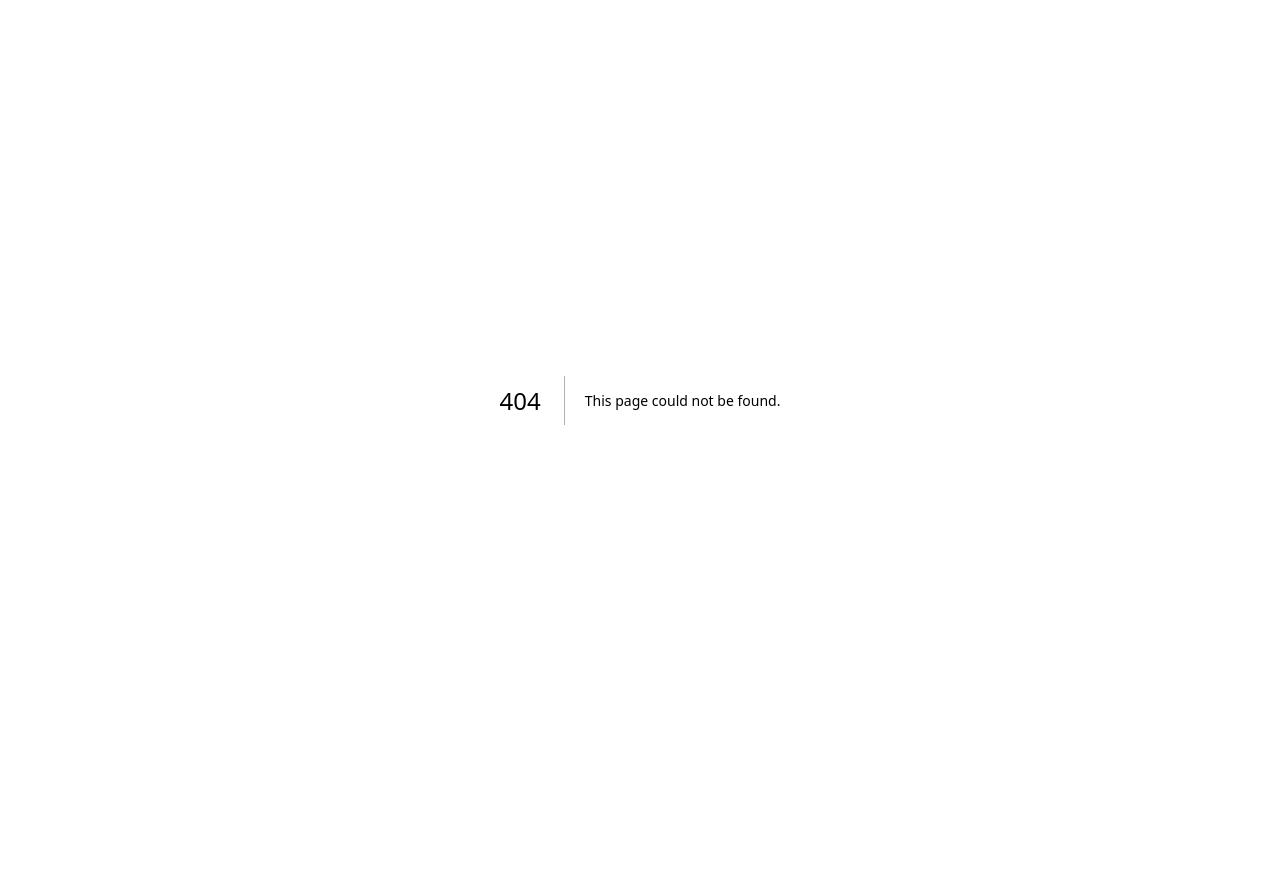
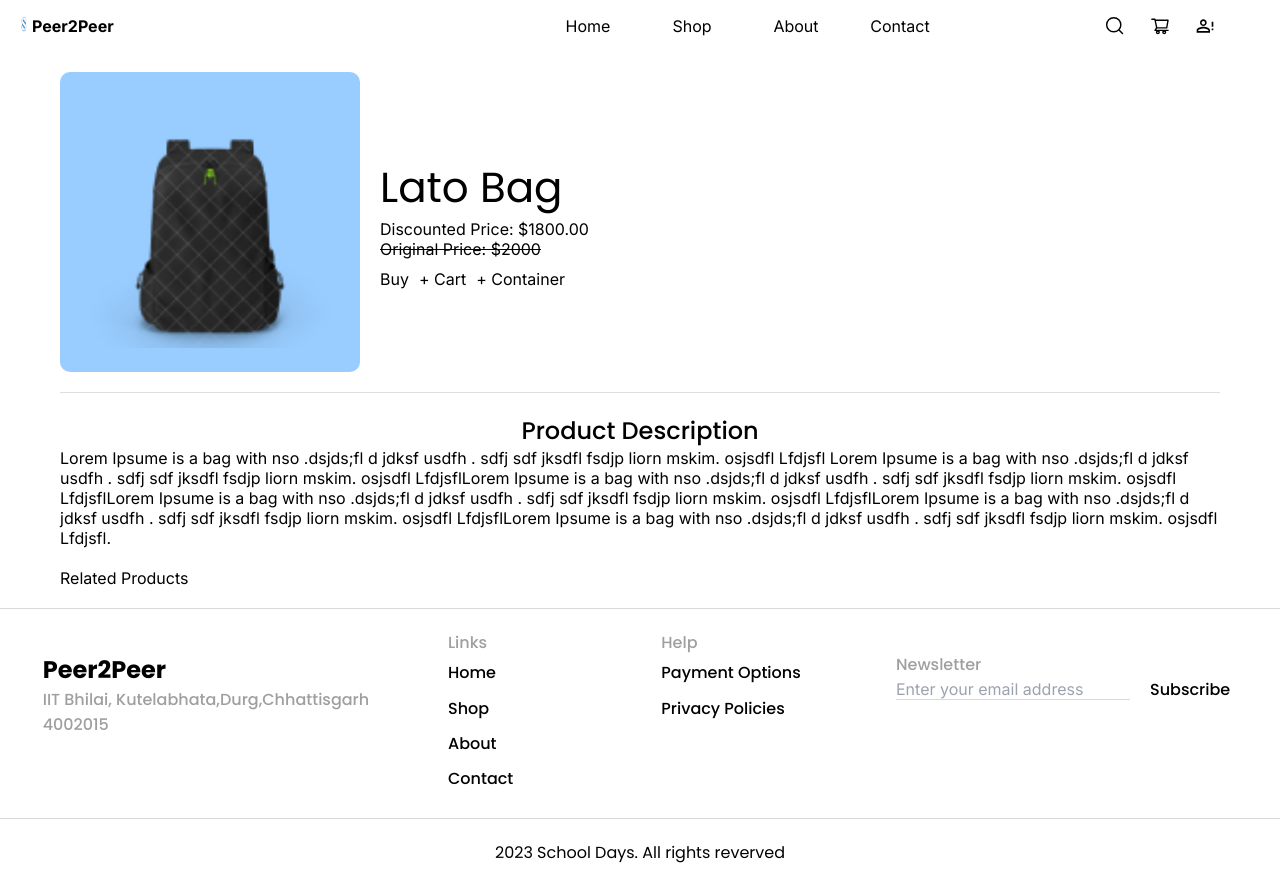
Before and after one commit to tanmay0502/p2pFront, a Next.js app: page /product in a window 1280 px wide. Before the commit this address had no page. Before the commit the page ends 800 px from the top, so only its background shows below. Built offline with nearby package versions, Linux system fonts and the light colour scheme.

Commit message:
Single Product Frontend

```diff
--- a/src/app/layout.js
+++ b/src/app/layout.js
@@ -4,7 +4,7 @@ import { Inter } from 'next/font/google'
 const inter = Inter({ subsets: ['latin'] })
 
 export const metadata = {
-  title: 'Create Next App',
+  title: 'Peer2Peer',
   description: 'Generated by create next app',
 }
 
--- a/src/app/product-list/page.js
+++ b/src/app/product-list/page.js
@@ -3,9 +3,14 @@ import Footer from '@/components/footer/footer'
 import Product from '@/components/misc/product'
 import prev from '@/components/pages/OurProd.module.css'
 import styles from './Page.module.css'
+import Link from 'next/link'
 
 export default function list() {
     var products = [
+        ["Lato Bag", "blueBag", "2000","10"],["Bag Asus", "bag3", "2000","10"],["Lato Bag", "bag4", "2000","10"],["Lato Bag", "bag5", "2000","10"],
+        ["Lato Bag", "bag9", "2000","10"],["Lato Bag", "bag5", "2000","10"],["Lato Bag", "bag7", "2000","10"],["Lato Bag", "bag6", "2000","10"],
+        ["Lato Bag", "blueBag", "2000","10"],["Bag Asus", "bag3", "2000","10"],["Lato Bag", "bag4", "2000","10"],["Lato Bag", "bag5", "2000","10"],
+        ["Lato Bag", "bag9", "2000","10"],["Lato Bag", "bag5", "2000","10"],["Lato Bag", "bag7", "2000","10"],["Lato Bag", "bag6", "2000","10"],
         ["Lato Bag", "blueBag", "2000","10"],["Bag Asus", "bag3", "2000","10"],["Lato Bag", "bag4", "2000","10"],["Lato Bag", "bag5", "2000","10"],
         ["Lato Bag", "bag9", "2000","10"],["Lato Bag", "bag5", "2000","10"],["Lato Bag", "bag7", "2000","10"],["Lato Bag", "bag6", "2000","10"],
     ]
@@ -28,6 +33,7 @@ export default function list() {
                 <div className={prev.productList}>
                             {products.map((product, index) => (
                                 <>
+                                <Link href="/product" >
                                     <div className="flex justify-center items-center">
                                     <Product
                                     key={index}
@@ -37,7 +43,7 @@ export default function list() {
                                     discount={product[3]}
                                     />
                                     </div>
-                                </>
+                                    </Link></>
                             ))}
                 </div>
             </div>
--- /dev/null
+++ b/src/app/product/Page.module.css
@@ -0,0 +1,86 @@
+/* ProductDetail.module.css */
+
+.productDetail {
+    max-width: 1200px;
+    margin: 0 auto;
+    padding: 20px;
+  }
+
+  .productInfo {
+    display: flex;
+    align-items: center;
+  }
+
+  .imageContainer {
+    width: 300px;
+    height: 300px;
+    margin-right: 20px;
+  }
+
+  .details {
+    flex: 1;
+  }
+
+  .originalPrice {
+    text-decoration: line-through;
+  }
+
+  .actions {
+    display: flex;
+    gap: 10px;
+    margin-top: 10px;
+  }
+
+  .horizontalLine {
+    margin: 20px 0;
+    border: none;
+    border-top: 1px solid #ddd;
+  }
+
+  .description {
+    width: 100%;
+    margin-bottom: 20px;
+    /* display: flex;
+    justify-content: center; */
+  }
+
+  .imageContainer {
+    width: 300px;
+    height: 300px;
+    margin-right: 20px;
+  }
+
+  .imageFrame {
+    width: 100%;
+    height: 100%;
+    display: flex;
+    justify-content: center;
+    align-items: center;
+    background-color: #99CDFF;
+    border-radius: 10px;
+    position: relative;
+  }
+
+  .image {
+    display: flex;
+    justify-content: center;
+    align-items: center;
+    max-width: 100%;
+    max-height: 100%;
+  }
+  .name{
+    color: #000;
+    font-family: Poppins;
+    font-size: 42px;
+    font-style: normal;
+    font-weight: 400;
+    line-height: normal;
+  }
+.descriptionHead{
+    color: #000;
+    font-family: Poppins;
+    font-size: 24px;
+    font-style: normal;
+    font-weight: 500;
+    line-height: normal;
+}
--- /dev/null
+++ b/src/app/product/page.js
@@ -0,0 +1,50 @@
+import Navbar from '@/components/navbar/navbar'
+import Footer from '@/components/footer/footer'
+import Product from '@/components/misc/product'
+import prev from '@/components/pages/OurProd.module.css'
+import styles from './Page.module.css'
+import Image from 'next/image'
+
+export default function Single() {
+    var currProduct =  ["Lato Bag",
+                        "Lorem Ipsume is a bag with nso .dsjds;fl d jdksf usdfh . sdfj sdf jksdfl fsdjp liorn mskim. osjsdfl Lfdjsfl Lorem Ipsume is a bag with nso .dsjds;fl d jdksf usdfh . sdfj sdf jksdfl fsdjp liorn mskim. osjsdfl LfdjsflLorem Ipsume is a bag with nso .dsjds;fl d jdksf usdfh . sdfj sdf jksdfl fsdjp liorn mskim. osjsdfl LfdjsflLorem Ipsume is a bag with nso .dsjds;fl d jdksf usdfh . sdfj sdf jksdfl fsdjp liorn mskim. osjsdfl LfdjsflLorem Ipsume is a bag with nso .dsjds;fl d jdksf usdfh . sdfj sdf jksdfl fsdjp liorn mskim. osjsdfl LfdjsflLorem Ipsume is a bag with nso .dsjds;fl d jdksf usdfh . sdfj sdf jksdfl fsdjp liorn mskim. osjsdfl Lfdjsfl.",
+                        "blueBag",
+                        "2000",
+                        "10"];
+
+    const [name, description, imageName, price, discount] = currProduct;
+    const discountedPrice = price - (price * (discount / 100));
+    return (
+
+      <div>
+            <Navbar/>
+            <div>
+                <div className={styles.productDetail}>
+                    <div className={styles.productInfo}>
+                    <div className={styles.imageContainer}>
+                        <div className={styles.imageFrame}>
+                        <Image className={styles.image} src="/bagPro.png" layout="fill" objectFit="contain" alt="Product" />
+                        </div>
+                    </div>
+                    <div className={styles.details}>
+                        <p className={styles.name}> {name}</p>
+                        <p>Discounted Price: ${discountedPrice.toFixed(2)}</p>
+                        <p className={styles.originalPrice}>Original Price: ${price}</p>
+                        <div className={styles.actions}>
+                        <button>Buy</button>
+                        <button>+ Cart</button>
+                        <button>+ Container</button>
+                        </div>
+                    </div>
+                    </div>
+                    <hr className={styles.horizontalLine} />
+                    <p className={styles.description}>
+                        <div className="w-full flex justify-center"><p className={styles.descriptionHead}>Product Description</p></div>
+                        {description}</p>
+                    <p>Related Products</p>
+                </div>
+                </div>
+            <Footer/>
+      </div>
+    )
+  }
--- a/src/components/navbar/Navbar.module.css
+++ b/src/components/navbar/Navbar.module.css
@@ -1,5 +1,7 @@
+
 .navbar {
     display: flex;
+    position: fixed;
     justify-content: space-between;
     align-items: center;
     padding: 10px 200px;
@@ -44,11 +46,24 @@
     .div4 { grid-area: 1 / 4 / 2 / 5; }
     .div5 { grid-area: 1 / 5 / 2 / 6; }
     .div6 { grid-area: 1 / 6 / 2 / 7; }
-    .div7 { grid-area: 1 / 7 / 2 / 8; }
-    .div8 { grid-area: 1 / 8 / 2 / 9; }
-    .div9 { grid-area: 1 / 9 / 2 / 10; }
+    .div7 { grid-area: 1 / 7 / 2 / 8;
+            display: flex;
+            justify-content: end; }
+    .div8 { grid-area: 1 / 8 / 2 / 9;
+        display: flex;
+    justify-content: center;
+            }
+    .div9 { grid-area: 1 / 9 / 2 / 10;
+        display: flex;
+        justify-content: start;
+    }
+.div1 .div2 .div3 .div4 .div5 .div6 .div8{
+    display: flex;
+    justify-content: center;
+}
 
-/* Media query for mobile screens */
+
+
 @media (max-width: 768px) {
     .navbar {
         padding: 10px;
--- a/src/components/navbar/navbar.js
+++ b/src/components/navbar/navbar.js
@@ -13,14 +13,14 @@ const Navbar = () => {
                         </div>
                     </div>
                 </div>
-                <button className={styles.div2} className="flex justify-center content-center"> Home </button>
-                <button className={styles.div3} className="flex justify-center"> Shop </button>
-                <button className={styles.div4} className="flex justify-center"> About </button>
-                <button className={styles.div5} className="flex justify-center"> Contact </button>
+                <button className={styles.div2} > Home </button>
+                <button className={styles.div3} > Shop </button>
+                <button className={styles.div4}> About </button>
+                <button className={styles.div5}> Contact </button>
                 <div className={styles.div6}> </div>
-                <div className={styles.div7} className="flex justify-end">  <img className={styles.navImg} src="search.svg" alt="Logo" /> </div>
-                <div className={styles.div8} className="flex justify-center">  <img className={styles.navImg} src="chart.svg" alt="Logo" /> </div>
-                <div className={styles.div9} className="flex justify-start"> <img className={styles.navImg} src="profile.svg" alt="Logo" /> </div>
+                <div className={styles.div7}>  <img className={styles.navImg} src="search.svg" alt="Logo" /> </div>
+                <div className={styles.div8}>  <img className={styles.navImg} src="chart.svg" alt="Logo" /> </div>
+                <div className={styles.div9}> <img className={styles.navImg} src="profile.svg" alt="Logo" /> </div>
                 </div>
             </div>
     );
--- a/src/components/pages/ourProd.js
+++ b/src/components/pages/ourProd.js
@@ -17,6 +17,7 @@ const range = () => {
                         <div className={styles.productList}>
                         {products.map((product, index) => (
                             <>
+                            <Link href="/product" >
                                 <div
                                 className="flex justify-center items-center"
                                 // onClick={function() {window.open('/product-list');}}
@@ -31,7 +32,9 @@ const range = () => {
                                     />
 
                                 </div>
+                                </Link>
                             </>
+
                         ))}
                         </div>
 
```
Also changed, not shown: public/bagPro.png (renamed from public/school-bagg09watermarked-1@2x.png).
